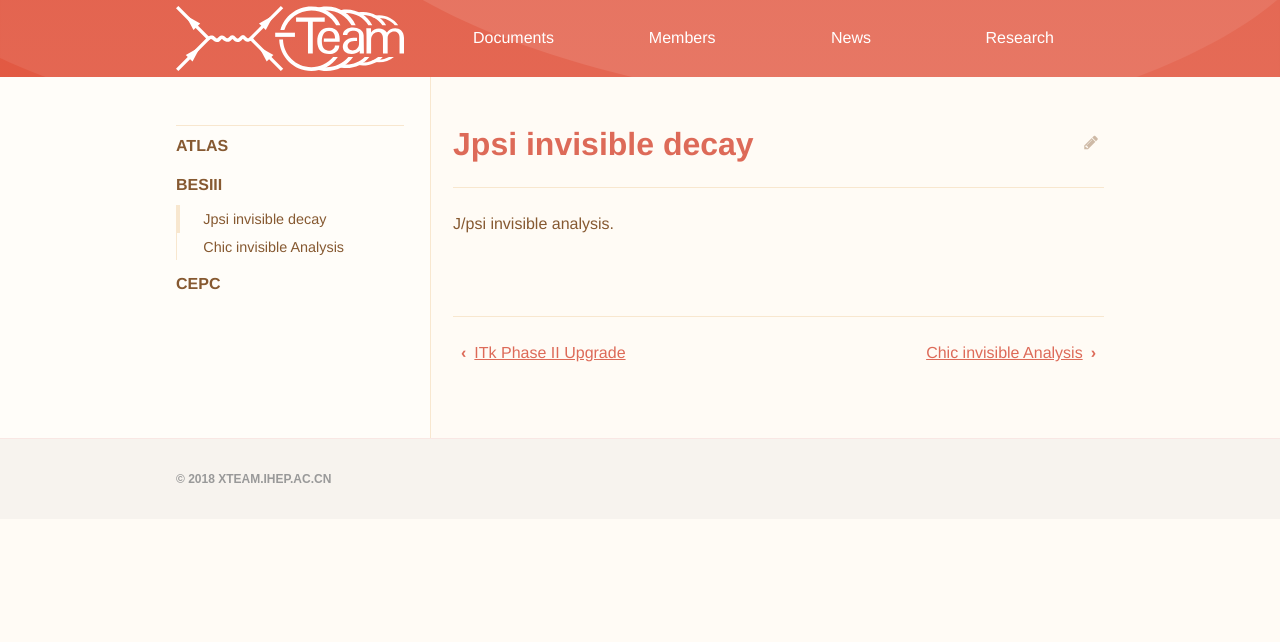
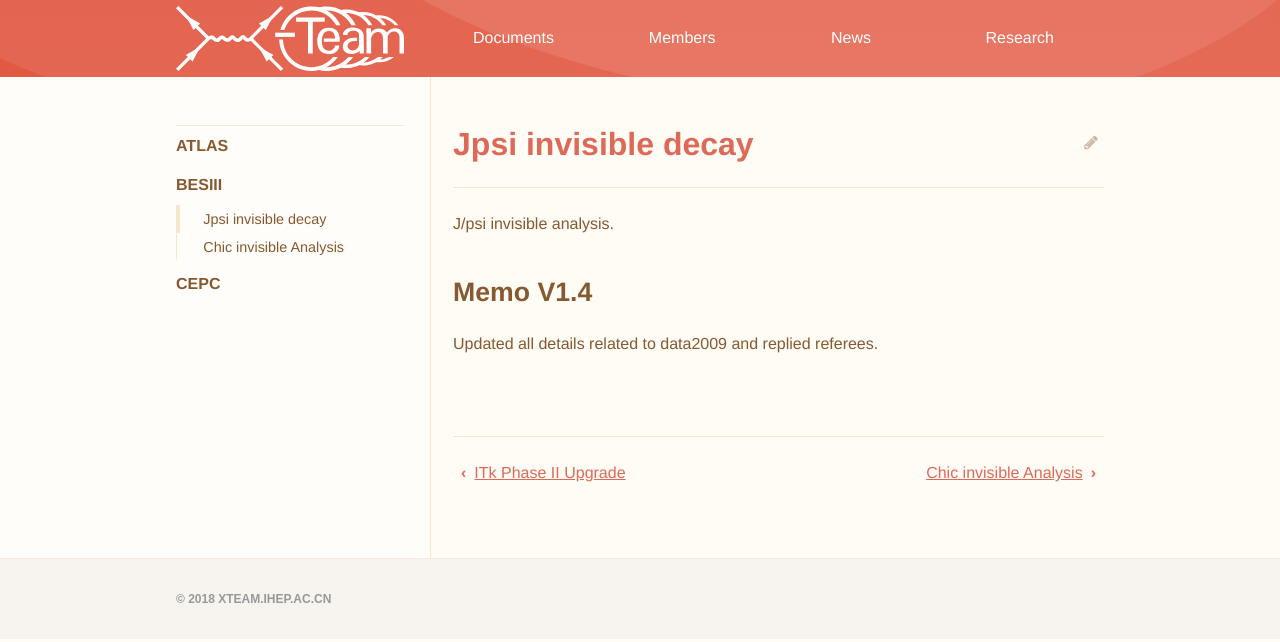
Before and after one commit to dt-np/xteam, a Jekyll site: the page built from _research/bes3/jpsi2invi.md, in a window 1280 px wide. Shown: the top 642 px of the page. Built offline with Jekyll 4.4.1, drawn with Linux system fonts in a browser that asks for light colours.

Commit message:
Update jpsi2invi.md

```diff
--- a/_research/bes3/jpsi2invi.md
+++ b/_research/bes3/jpsi2invi.md
@@ -3,3 +3,7 @@ title: Jpsi invisible decay
 ---
 
 J/psi invisible analysis.
+
+## Memo V1.4
+
+Updated all details related to data2009 and replied referees.
```
